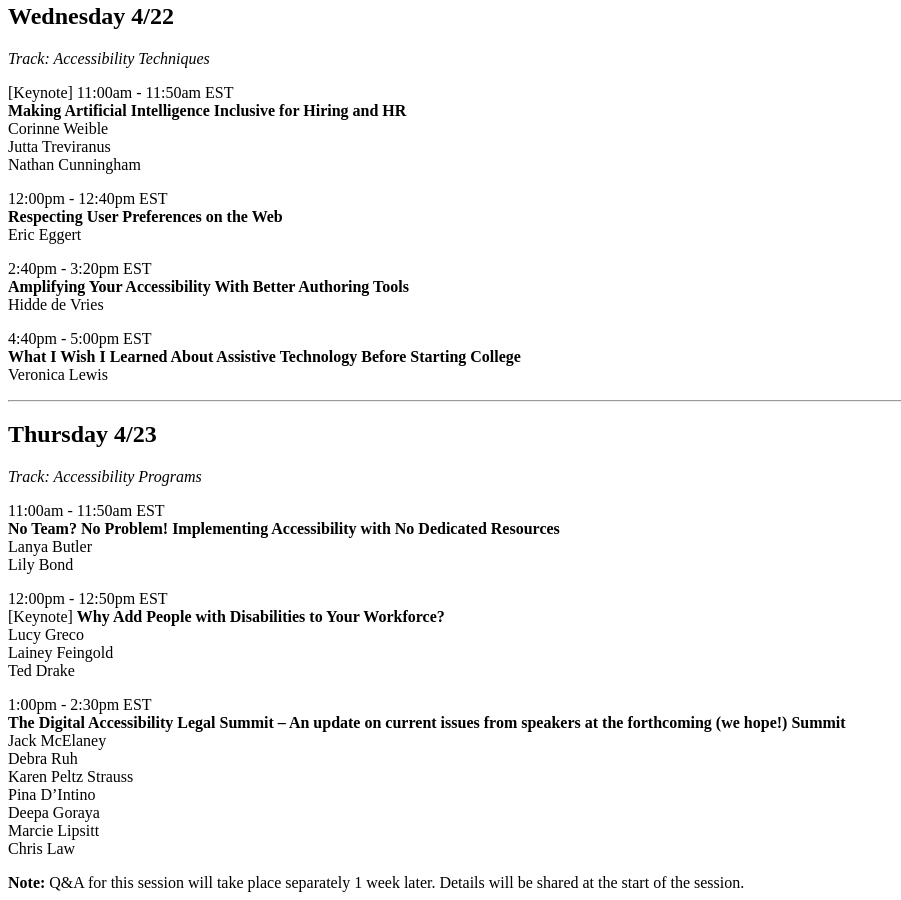
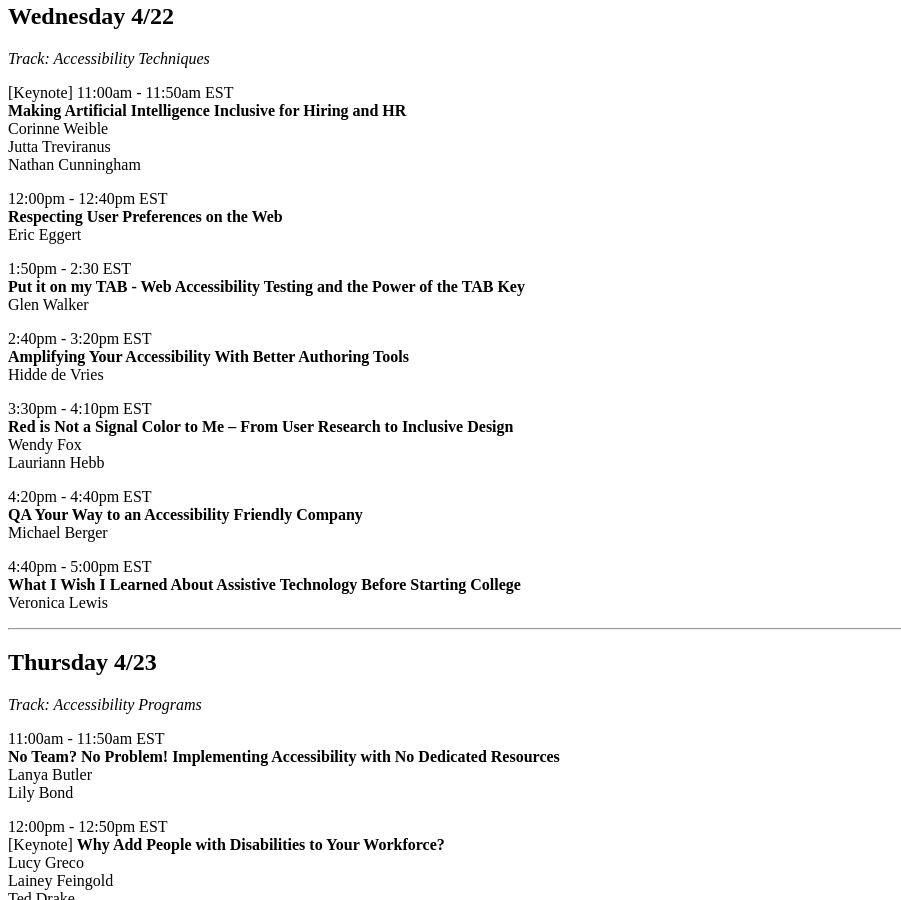
Before and after one commit to chiefkikio/AFutureDate, a Jekyll site: the page built from session_schedule.md, in a window 1280 px wide and 900 px high, scrolled down 4626 px. Shown: the whole window, without its empty margins (0-901 px from the left). Built offline with Jekyll 4.4.1, drawn with Linux system fonts in a browser that asks for light colours; Markdown is read by kramdown in place of the engine named in the settings.

Commit message:
feat(Sessions)[LB] Updates

```diff
--- a/session_schedule.md
+++ b/session_schedule.md
@@ -50,9 +50,22 @@ Nathan Cunningham<br>
 **Respecting User Preferences on the Web**<br>
 Eric Eggert<br>
 
+1:50pm - 2:30 EST <br>
+**Put it on my TAB - Web Accessibility Testing and the Power of the TAB Key**<br>
+Glen Walker<br>
+
 2:40pm - 3:20pm  EST <br>
 **Amplifying Your Accessibility With Better Authoring Tools** <br>
 Hidde de Vries
+
+3:30pm - 4:10pm EST <br>
+**Red is Not a Signal Color to Me – From User Research to Inclusive Design** <br>
+Wendy Fox <br>
+Lauriann Hebb <br>
+
+4:20pm - 4:40pm EST<br>
+**QA Your Way to an Accessibility Friendly Company**<br>
+Michael Berger<br>
 
 4:40pm - 5:00pm EST<br>
 **What I Wish I Learned About Assistive Technology Before Starting College** <br>
```
